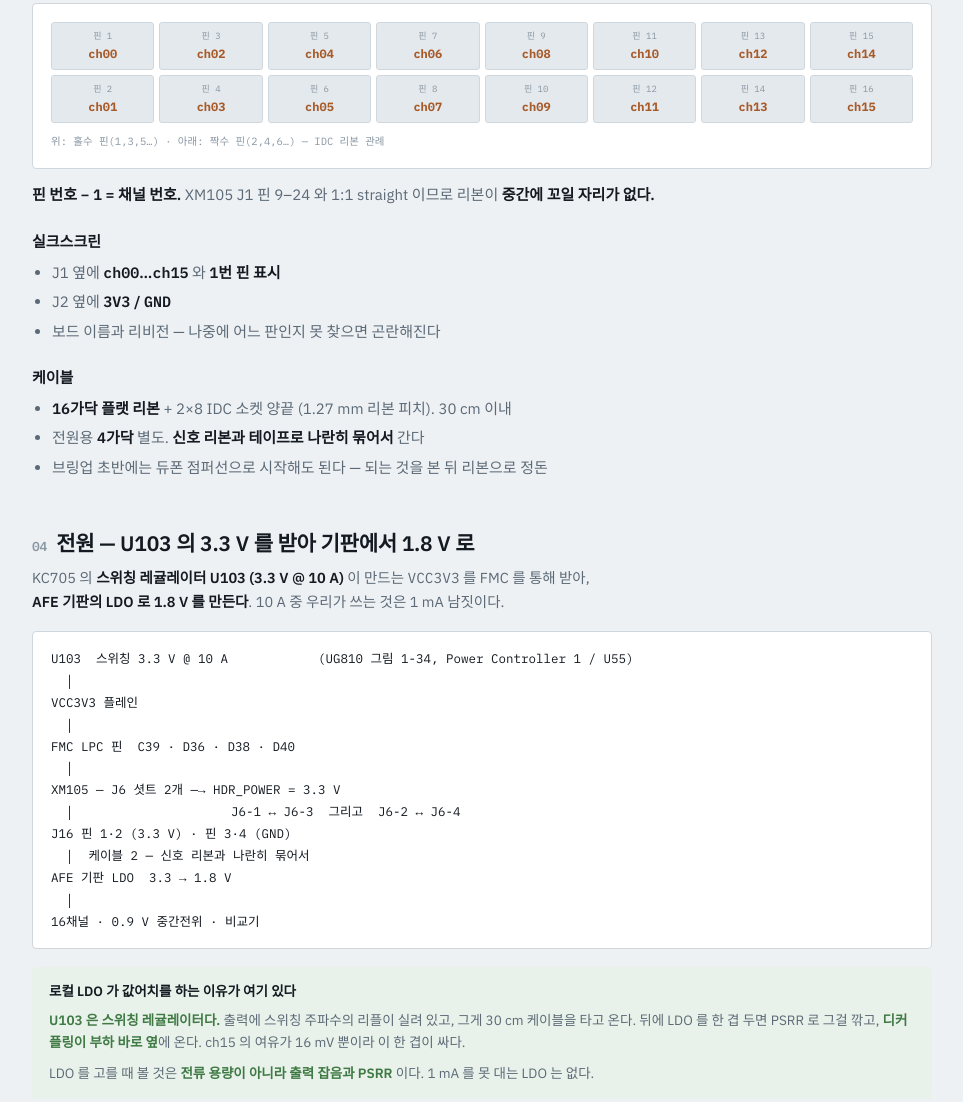
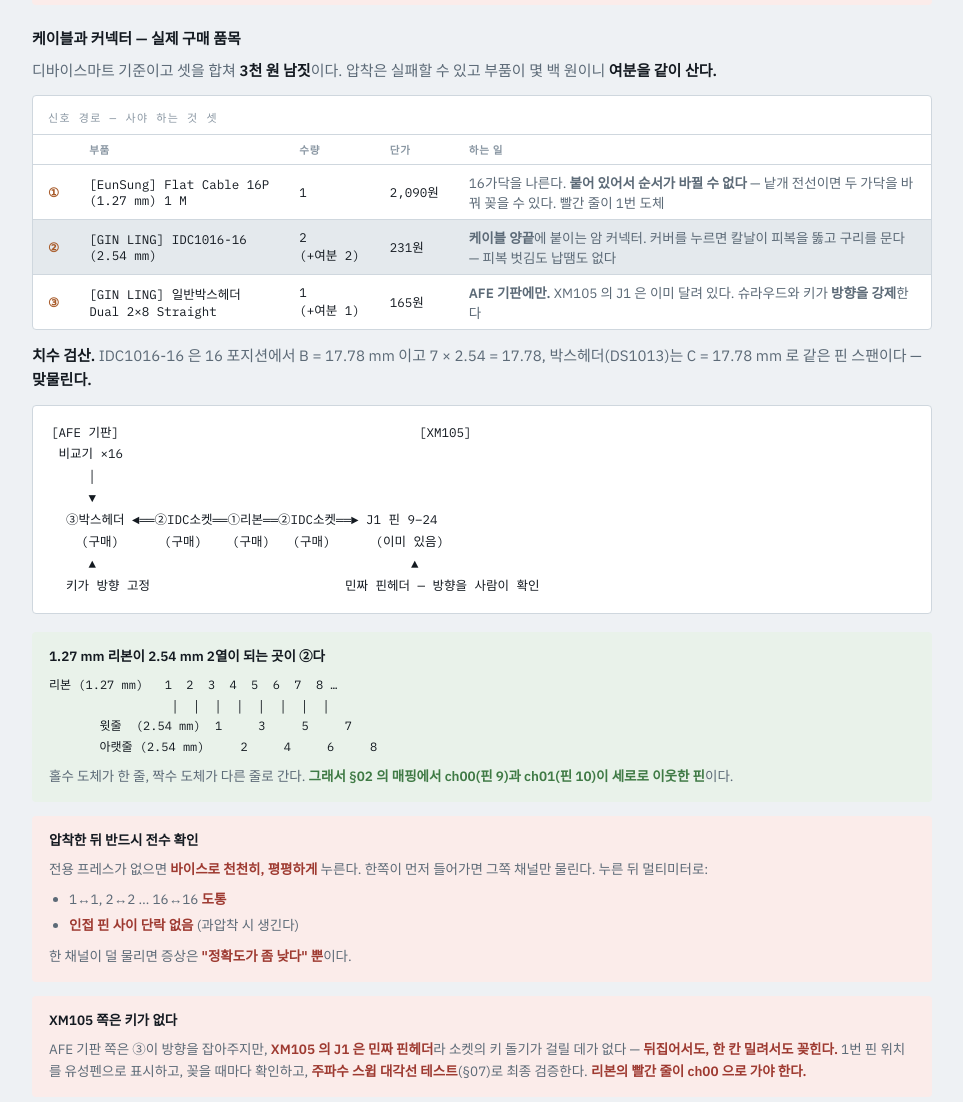
Before and after one commit to minochichic/KWS-AFE-Digital, a plain HTML site: page docs/artifacts/wiring.html in a window 1280 px wide. Shown: the part 2925-4027 px from the top of the page, without its empty margins (158-1121 px from the left). Drawn offline with Linux system fonts and the light colour scheme; a web font is replaced by a local one.

Commit message:
docs: record the three parts that actually make the cable, and what each does
Section 03 named specifications; it now names the parts that were found,
with what each one is for. The three together are about 3,000 won:

  EunSung Flat Cable 16P (1.27 mm), 1 m       the sixteen wires
  GIN LING IDC1016-16, x2                     the connectors on the ends
  GIN LING box header 2x8 straight, x1        the AFE board's socket

They mate: the IDC connector is 17.78 mm across its sixteen positions
and so is the header, both being 7 x 2.54.

Two things worth writing down rather than rediscovering.

The 1.27 mm ribbon becoming 2.54 mm in two rows happens inside the IDC
connector -- odd conductors to one row, even to the other. That is why
ch00 at J1 pin 9 and ch01 at pin 10 are vertically adjacent pins in the
section 02 mapping, which otherwise looks arbitrary.

The board end is keyed and the XM105 end is not. J1 is a bare pin header,
so the socket's key has nothing to catch and the cable goes on reversed
or shifted by a column just as easily as correctly. Mark pin 1, check
every time, and let the sweep diagonal test be the thing that actually
decides.

Also: crimp in a vise, slowly and flat, then check all sixteen for
continuity and for shorts between neighbours. A conductor that only half
bites gives one dead channel, and one dead channel reads as "accuracy is
a bit low" and nothing else.

```diff
--- a/docs/artifacts/wiring.html
+++ b/docs/artifacts/wiring.html
@@ -399,7 +399,7 @@ footer{margin-top:56px; padding-top:18px; border-top:1px solid var(--rule); colo
       <caption>부품 — 인터페이스 블록</caption>
       <thead><tr><th>지정자</th><th>부품</th><th>사양</th><th>비고</th></tr></thead>
       <tbody>
-        <tr><td class="m">J1</td><td class="m">2×8 박스 헤더</td><td>2.54 mm, 슈라우드 + 키, TH</td><td><b>키가 필수</b> — 뒤집어 꽂히면 채널이 뒤집힌다</td></tr>
+        <tr><td class="m">J1</td><td class="m">GIN LING 일반박스헤더 Dual 2×8 Straight</td><td>2.54 mm, 슈라우드 + 키, TH (DS1013)</td><td><b>키가 필수</b> — 뒤집어 꽂히면 채널이 뒤집힌다</td></tr>
         <tr><td class="m">J2</td><td class="m">2×3 헤더</td><td>2.54 mm, 슈라우드 권장</td><td>3.3 V ×2, GND ×2, 여분 ×2</td></tr>
         <tr><td class="m">U1</td><td class="m">LP5907-1.8</td><td>250 mA, 저잡음 6.5 µV<sub>rms</sub>, 고 PSRR</td><td>대안: ADI <b>ADP151</b>. <b>주문 코드·재고는 확인 필요</b></td></tr>
         <tr><td class="m">C1</td><td class="m">10 µF</td><td>X5R/X7R, 6.3 V 이상, 0805</td><td>입력 벌크</td></tr>
@@ -428,6 +428,69 @@ footer{margin-top:56px; padding-top:18px; border-top:1px solid var(--rule); colo
     </ul>
   </div>
 
+  <h3>케이블과 커넥터 — 실제 구매 품목</h3>
+  <p>
+    디바이스마트 기준이고 셋을 합쳐 <b>3천 원 남짓</b>이다. 압착은 실패할 수 있고
+    부품이 몇 백 원이니 <b>여분을 같이 산다.</b>
+  </p>
+  <div class="tblwrap">
+    <table>
+      <caption>신호 경로 — 사야 하는 것 셋</caption>
+      <thead><tr><th></th><th>부품</th><th>수량</th><th>단가</th><th>하는 일</th></tr></thead>
+      <tbody>
+        <tr><td class="ch">①</td><td class="m">[EunSung] Flat Cable 16P<br>(1.27 mm) 1 M</td><td class="m">1</td><td class="m">2,090원</td>
+            <td>16가닥을 나른다. <b>붙어 있어서 순서가 바뀔 수 없다</b> — 낱개 전선이면 두 가닥을 바꿔 꽂을 수 있다. 빨간 줄이 1번 도체</td></tr>
+        <tr><td class="ch">②</td><td class="m">[GIN LING] IDC1016-16<br>(2.54 mm)</td><td class="m">2<br>(+여분 2)</td><td class="m">231원</td>
+            <td><b>케이블 양끝</b>에 붙이는 암 커넥터. 커버를 누르면 칼날이 피복을 뚫고 구리를 문다 — 피복 벗김도 납땜도 없다</td></tr>
+        <tr><td class="ch">③</td><td class="m">[GIN LING] 일반박스헤더<br>Dual 2×8 Straight</td><td class="m">1<br>(+여분 1)</td><td class="m">165원</td>
+            <td><b>AFE 기판에만.</b> XM105 의 J1 은 이미 달려 있다. 슈라우드와 키가 <b>방향을 강제</b>한다</td></tr>
+      </tbody>
+    </table>
+  </div>
+
+  <p>
+    <b>치수 검산.</b> IDC1016-16 은 16 포지션에서 B = 17.78 mm 이고 7 × 2.54 = 17.78,
+    박스헤더(DS1013)는 C = 17.78 mm 로 같은 핀 스팬이다 — <b>맞물린다.</b>
+  </p>
+
+  <div class="chain"><pre>[AFE 기판]                                        [XM105]
+ 비교기 ×16
+     │
+     ▼
+  ③박스헤더 ◄══②IDC소켓══①리본══②IDC소켓══► J1 핀 9–24
+    (구매)      (구매)    (구매)   (구매)      (이미 있음)
+     ▲                                          ▲
+  키가 방향 고정                          민짜 핀헤더 — 방향을 사람이 확인</pre></div>
+
+  <div class="box ok">
+    <h4>1.27 mm 리본이 2.54 mm 2열이 되는 곳이 ②다</h4>
+<pre style="margin:8px 0 0; font-family:'IBM Plex Mono',monospace; font-size:12px; line-height:1.7; color:var(--ink); overflow-x:auto">리본 (1.27 mm)   1  2  3  4  5  6  7  8 …
+                 │  │  │  │  │  │  │  │
+       윗줄  (2.54 mm)  1     3     5     7
+       아랫줄 (2.54 mm)     2     4     6     8</pre>
+    <p style="margin:9px 0 0">홀수 도체가 한 줄, 짝수 도체가 다른 줄로 간다. <b>그래서 §02 의
+    매핑에서 ch00(핀 9)과 ch01(핀 10)이 세로로 이웃한 핀</b>이다.</p>
+  </div>
+
+  <div class="box warn">
+    <h4>압착한 뒤 반드시 전수 확인</h4>
+    전용 프레스가 없으면 <b>바이스로 천천히, 평평하게</b> 누른다. 한쪽이 먼저 들어가면
+    그쪽 채널만 물린다. 누른 뒤 멀티미터로:
+    <ul style="margin:8px 0 0">
+      <li>1↔1, 2↔2 … 16↔16 <b>도통</b></li>
+      <li><b>인접 핀 사이 단락 없음</b> (과압착 시 생긴다)</li>
+    </ul>
+    <p style="margin:9px 0 0">한 채널이 덜 물리면 증상은 <b>"정확도가 좀 낮다" 뿐</b>이다.</p>
+  </div>
+
+  <div class="box warn">
+    <h4>XM105 쪽은 키가 없다</h4>
+    AFE 기판 쪽은 ③이 방향을 잡아주지만, <b>XM105 의 J1 은 민짜 핀헤더</b>라 소켓의 키
+    돌기가 걸릴 데가 없다 — <b>뒤집어서도, 한 칸 밀려서도 꽂힌다.</b>
+    1번 핀 위치를 유성펜으로 표시하고, 꽂을 때마다 확인하고, <b>주파수 스윕 대각선
+    테스트</b>(§07)로 최종 검증한다. <b>리본의 빨간 줄이 ch00 으로 가야 한다.</b>
+  </div>
+
   <h3>J1 핀 배치 — 이 그림대로 실크스크린을 찍는다</h3>
   <div class="hdr">
     <div class="hgrid" id="hdrgrid"></div>
@@ -445,11 +508,13 @@ footer{margin-top:56px; padding-top:18px; border-top:1px solid var(--rule); colo
     <li>보드 이름과 리비전 — 나중에 어느 판인지 못 찾으면 곤란해진다</li>
   </ul>
 
-  <h3>케이블</h3>
+  <h3>케이블 배선</h3>
   <ul>
-    <li><b>16가닥 플랫 리본</b> + 2×8 IDC 소켓 양끝 (1.27 mm 리본 피치). 30 cm 이내</li>
-    <li>전원용 <b>4가닥</b> 별도. <b>신호 리본과 테이프로 나란히 묶어서</b> 간다</li>
-    <li>브링업 초반에는 듀폰 점퍼선으로 시작해도 된다 — 되는 것을 본 뒤 리본으로 정돈</li>
+    <li>신호 리본은 <b>30 cm 이내</b>로 자른다 (1 M 를 사므로 세 번은 다시 만들 수 있다)</li>
+    <li>전원·접지는 <b>듀폰 점퍼선 4가닥</b>이면 된다 — XM105 J16 핀 1·2(3.3 V), 3·4(GND)</li>
+    <li><b>두 케이블을 테이프로 나란히 묶어서</b> 간다. 신호의 리턴 경로가 전원 케이블에 있다</li>
+    <li>브링업 초반에는 신호도 듀폰 점퍼선으로 시작해도 된다 — 되는 것을 본 뒤 리본으로 정돈하면
+        <b>압착 실패와 매핑 오류를 분리해서</b> 볼 수 있다</li>
   </ul>
 </section>
 
```
